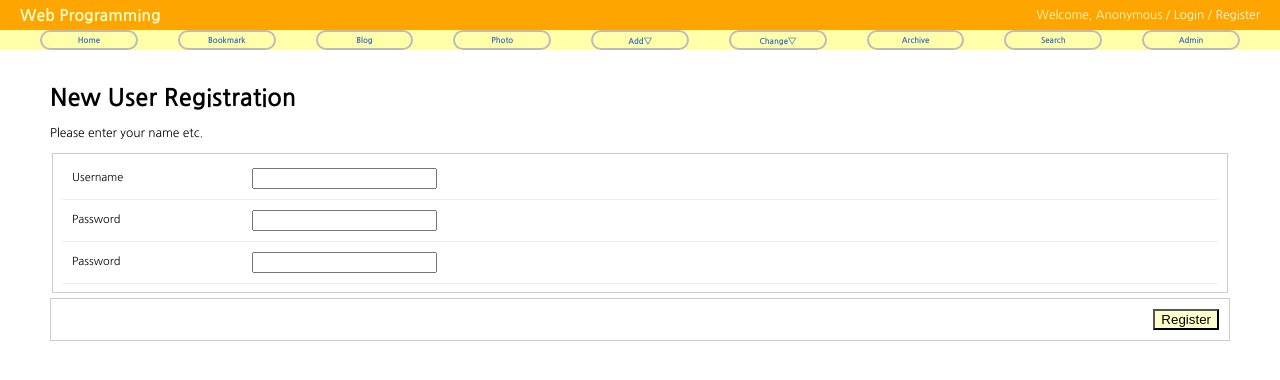
After one commit to ThomasNam/PyTestProject, a Django app: template templates/registration/register.html in a window 1280 px wide. The commit adds this page. Shown: the top 380 px of the page. Run offline with Django 3.2, Linux system fonts and the light colour scheme; the template is opened without the code that fills it, so the values that code supplies are empty, except form fields; form fields are guessed from the names that the template uses.

Commit message:
#3 11장 작업중

```diff
--- /dev/null
+++ b/static/css/forms.css
@@ -0,0 +1,38 @@
+.errornote {
+    display: block;
+    margin: 5px 0;
+    border: 1px solid#c30;
+    background: #fcf;
+    padding: 5px 25px;
+    color: #c30;
+    font-size: 12px;
+    font-weight: bold;
+}
+
+fieldset {
+    border: 1px solid#ccc;
+}
+
+.aligned label {
+    width: 170px;
+    display: block;
+    padding: 3px 10px 0 0;
+    float: left;
+}
+
+.form-row {
+    padding: 10px;
+    font-size: 11px;
+    border-bottom: 1px solid #eee;
+}
+
+.submit-row {
+    margin: 5px 0;
+    border: 1px solid #ccc;
+    text-align: right;
+}
+
+.submit-row input {
+    margin: 10px;
+    background: #ffc;
+}
--- a/templates/base.html
+++ b/templates/base.html
@@ -16,9 +16,9 @@
         <h2 class = 'maintitle'>Web Programming</h2>
 
         {% if user.is_active %}
-            <h4 class = 'welcome'>Welcome, <a href = '#'>PURRED</a> / <a href = "#">패스워드 변경</a> / <a href = "#">Logout</a></h4>
+            <h4 class = 'welcome'>Welcome, <a href = '#'>PURRED</a> / <a href = "{% url 'password_change' %}">패스워드 변경</a> / <a href = "{% url 'logout' %}">Logout</a></h4>
         {% else %}
-            <h4 class = 'welcome'>Welcome, Anonymous / <a href = "{% url 'login' %}">Login</a></h4> / <a href = "{% url 'register' %}">Register</a></h4>
+            <h4 class = 'welcome'>Welcome, Anonymous / <a href = "{% url 'login' %}">Login</a> / <a href = "{% url 'register' %}">Register</a></h4>
         {% endif %}
 
     </div>
--- /dev/null
+++ b/templates/registration/register.html
@@ -0,0 +1,52 @@
+{% extends "base.html" %}
+
+{% block title %}Register{% endblock %}
+
+{% load staticfiles %}
+
+{% block extrastyle %}{% static "css/forms.css" %}{% endblock %}
+
+{% block content %}
+
+    <div id = 'content'>
+
+        <h1>New User Registration</h1>
+
+    <form action = "." method = "post">
+    {% csrf_token %}
+
+    {% if form.errors %}
+        <p class = 'errornote'>Wrong! Plase correct the error(s) below</p>
+    {% endif %}
+
+    <p>Please enter your name etc.</p>
+
+    <fieldset class="aligned">
+
+        <div class = "form-row">
+            {{ form.username.label_tag }} {{ form.username }}
+        </div>
+
+        <div class = "form-row">
+            {{ form.password1.label_tag }} {{ form.password1 }}
+        </div>
+
+        <div class = "form-row">
+            {{ form.password2.label_tag }} {{ form.password2 }}
+        </div>
+
+    </fieldset>
+
+    <div class = "submit-row">
+        <input type = "submit" value = "Register" />
+    </div>
+
+    <script type="text/javascript">
+        document.getElementById("id_username").focus ();
+    </script>
+
+    </form>
+
+    </div>
+
+{% endblock %}
```
Also changed, not shown: templates/registration/logged_out.html (added, +21 -0 lines), templates/registration/login.html (added, +49 -0 lines), templates/registration/password_change_done.html (added, +19 -0 lines), templates/registration/password_change_form.html (added, +52 -0 lines), templates/registration/register_done.html (added, +21 -0 lines), db.sqlite3.
